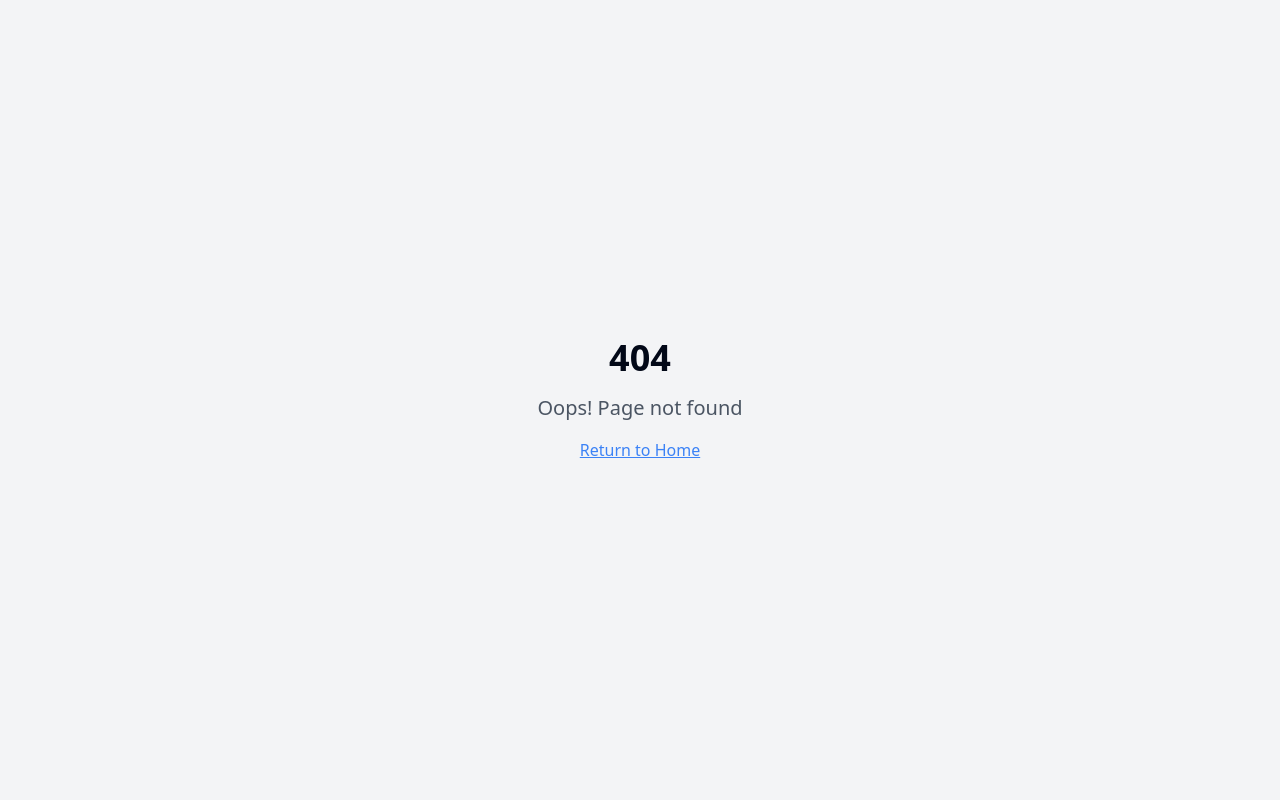
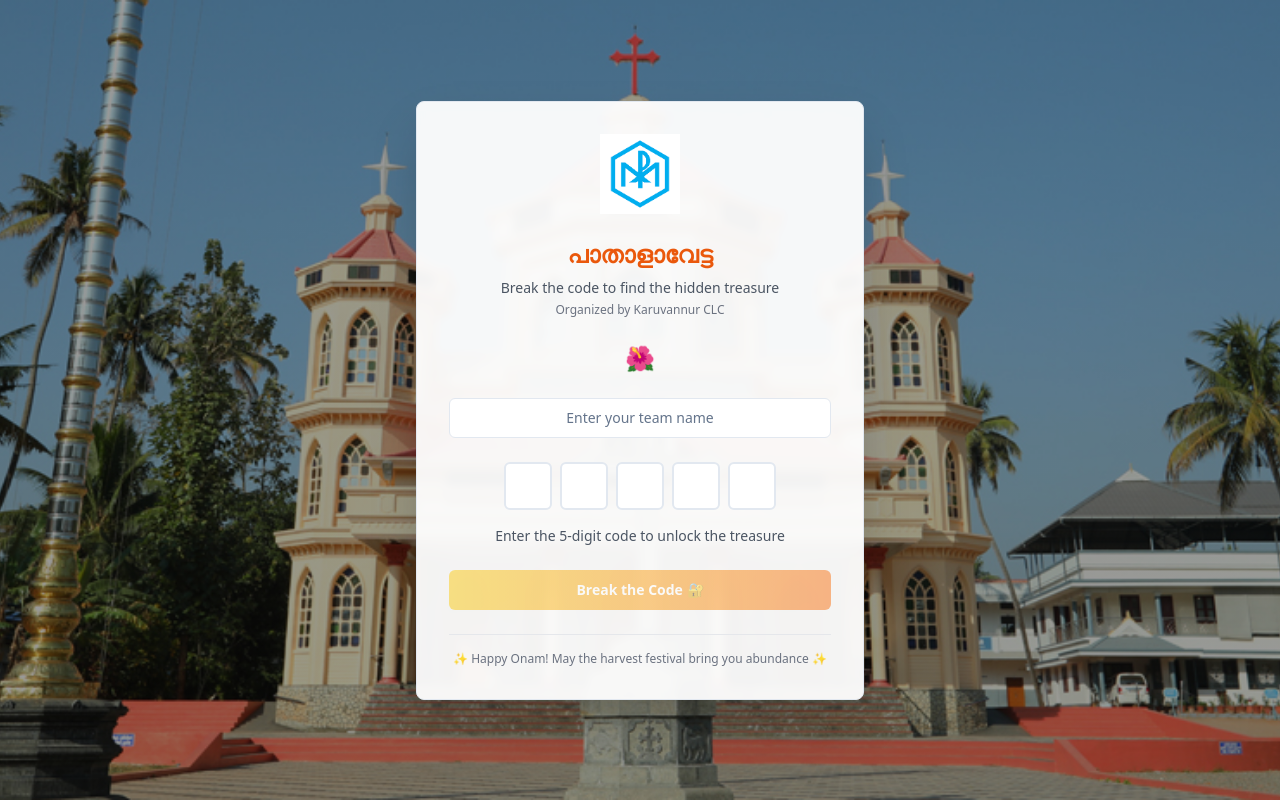
Before and after one commit to diyadavis25/dream-weaver-clone, a React (Vite) app: page /treasure-hunt in a window 1280 px wide. Before the commit this address had no page. Built offline with nearby package versions, Linux system fonts and the light colour scheme.

Commit message:
Add treasure hunt page

```diff
--- a/src/App.tsx
+++ b/src/App.tsx
@@ -4,6 +4,7 @@ import { TooltipProvider } from "@/components/ui/tooltip";
 import { QueryClient, QueryClientProvider } from "@tanstack/react-query";
 import { BrowserRouter, Routes, Route } from "react-router-dom";
 import Index from "./pages/Index";
+import TreasureHunt from "./pages/TreasureHunt";
 import NotFound from "./pages/NotFound";
 
 const queryClient = new QueryClient();
@@ -16,6 +17,7 @@ const App = () => (
       <BrowserRouter>
         <Routes>
           <Route path="/" element={<Index />} />
+          <Route path="/treasure-hunt" element={<TreasureHunt />} />
           {/* ADD ALL CUSTOM ROUTES ABOVE THE CATCH-ALL "*" ROUTE */}
           <Route path="*" element={<NotFound />} />
         </Routes>
--- a/src/pages/Index.tsx
+++ b/src/pages/Index.tsx
@@ -1,11 +1,20 @@
-// Update this page (the content is just a fallback if you fail to update the page)
+import { Button } from "@/components/ui/button";
+import { useNavigate } from "react-router-dom";
 
 const Index = () => {
+  const navigate = useNavigate();
+
   return (
     <div className="min-h-screen flex items-center justify-center bg-background">
       <div className="text-center">
-        <h1 className="text-4xl font-bold mb-4">Welcome to Your Blank App</h1>
-        <p className="text-xl text-muted-foreground">Start building your amazing project here!</p>
+        <h1 className="text-4xl font-bold mb-4">St. Mary's Church Karuvannur</h1>
+        <p className="text-xl text-muted-foreground mb-8">Welcome to our Onam Treasure Hunt!</p>
+        <Button
+          onClick={() => navigate('/treasure-hunt')}
+          className="bg-gradient-to-r from-orange-400 to-red-500 hover:from-orange-500 hover:to-red-600 text-white font-semibold px-8 py-3"
+        >
+          Start Treasure Hunt 🌺
+        </Button>
       </div>
     </div>
   );
--- /dev/null
+++ b/src/pages/TreasureHunt.tsx
@@ -0,0 +1,173 @@
+import React, { useState } from 'react';
+import { Button } from '@/components/ui/button';
+import { Input } from '@/components/ui/input';
+import { Card, CardContent } from '@/components/ui/card';
+import churchBackground from '@/assets/church-background.jpg';
+import clcLogo from '@/assets/clc-logo.png';
+
+const TreasureHunt = () => {
+  const [teamName, setTeamName] = useState('');
+  const [code, setCode] = useState(['', '', '', '', '']);
+  const [gameState, setGameState] = useState<'input' | 'success' | 'failure'>('input');
+  const CORRECT_CODE = '01964';
+
+  const handleCodeChange = (index: number, value: string) => {
+    if (value.length <= 1 && /^[0-9]*$/.test(value)) {
+      const newCode = [...code];
+      newCode[index] = value;
+      setCode(newCode);
+
+      // Auto-focus next input
+      if (value && index < 4) {
+        const nextInput = document.getElementById(`code-${index + 1}`);
+        nextInput?.focus();
+      }
+    }
+  };
+
+  const handleSubmit = () => {
+    const enteredCode = code.join('');
+    if (enteredCode === CORRECT_CODE) {
+      setGameState('success');
+    } else {
+      setGameState('failure');
+    }
+  };
+
+  const resetGame = () => {
+    setGameState('input');
+    setCode(['', '', '', '', '']);
+    setTeamName('');
+  };
+
+  const tryAgain = () => {
+    setGameState('input');
+    setCode(['', '', '', '', '']);
+  };
+
+  return (
+    <div
+      className="min-h-screen flex items-center justify-center p-4"
+      style={{
+        backgroundImage: `linear-gradient(rgba(0, 0, 0, 0.4), rgba(0, 0, 0, 0.4)), url(${churchBackground})`,
+        backgroundSize: 'cover',
+        backgroundPosition: 'center',
+        backgroundRepeat: 'no-repeat'
+      }}
+    >
+      <Card className="w-full max-w-md bg-white/95 backdrop-blur-sm shadow-2xl">
+        <CardContent className="p-8 text-center space-y-6">
+          {/* Logo */}
+          <div className="flex justify-center">
+            <img src={clcLogo} alt="CLC Logo" className="w-20 h-20" />
+          </div>
+
+          {/* Title in Malayalam style */}
+          <div>
+            <h1 className="text-2xl font-bold text-orange-600 mb-2">പാതാളാവേട്ട</h1>
+            <p className="text-gray-600 text-sm">Break the code to find the hidden treasure</p>
+            <p className="text-gray-500 text-xs mt-1">Organized by Karuvannur CLC</p>
+          </div>
+
+          {/* Flower decoration */}
+          <div className="text-2xl">🌺</div>
+
+          {gameState === 'input' && (
+            <div className="space-y-6">
+              {/* Team Name Input */}
+              <div>
+                <Input
+                  placeholder="Enter your team name"
+                  value={teamName}
+                  onChange={(e) => setTeamName(e.target.value)}
+                  className="text-center"
+                />
+              </div>
+
+              {/* Code Input */}
+              <div className="space-y-4">
+                <div className="flex justify-center space-x-2">
+                  {code.map((digit, index) => (
+                    <Input
+                      key={index}
+                      id={`code-${index}`}
+                      type="text"
+                      maxLength={1}
+                      value={digit}
+                      onChange={(e) => handleCodeChange(index, e.target.value)}
+                      className="w-12 h-12 text-center text-lg font-bold border-2"
+                    />
+                  ))}
+                </div>
+                <p className="text-sm text-gray-600">Enter the 5-digit code to unlock the treasure</p>
+              </div>
+
+              {/* Submit Button */}
+              <Button
+                onClick={handleSubmit}
+                disabled={!teamName || code.some(d => !d)}
+                className="w-full bg-gradient-to-r from-yellow-400 to-orange-500 hover:from-yellow-500 hover:to-orange-600 text-white font-semibold py-3"
+              >
+                Break the Code 🔐
+              </Button>
+            </div>
+          )}
+
+          {gameState === 'success' && (
+            <div className="space-y-6">
+              <div className="text-6xl">🏆</div>
+              <div>
+                <h2 className="text-2xl font-bold text-green-600 mb-4">
+                  Team {teamName} Won the Treasure Hunt!
+                </h2>
+                <p className="text-gray-600 mb-4">
+                  Congratulations! Team {teamName} discovered the hidden Onam treasure.
+                  May this festival bring you prosperity and joy! 🌺
+                </p>
+                <div className="flex justify-center space-x-2 text-2xl mb-4">
+                  🎊 💰 🌸 🎉 ✨
+                </div>
+              </div>
+              <Button
+                onClick={resetGame}
+                className="w-full bg-gradient-to-r from-green-400 to-blue-500 hover:from-green-500 hover:to-blue-600 text-white font-semibold py-3"
+              >
+                Play Again 🔄
+              </Button>
+            </div>
+          )}
+
+          {gameState === 'failure' && (
+            <div className="space-y-6">
+              <div className="text-6xl">💫</div>
+              <div>
+                <h2 className="text-2xl font-bold text-red-600 mb-4">You Lost This Round</h2>
+                <p className="text-gray-600 mb-4">
+                  The treasure remains hidden. Don't give up! Try again and unlock the Onam festivities.
+                </p>
+                <div className="flex justify-center space-x-2 text-2xl mb-4">
+                  🌺 😔 🌺
+                </div>
+              </div>
+              <Button
+                onClick={tryAgain}
+                className="w-full bg-gradient-to-r from-yellow-400 to-red-500 hover:from-yellow-500 hover:to-red-600 text-white font-semibold py-3"
+              >
+                Try Again 🔍
+              </Button>
+            </div>
+          )}
+
+          {/* Footer */}
+          <div className="pt-4 border-t border-gray-200">
+            <p className="text-xs text-gray-500">
+              ✨ Happy Onam! May the harvest festival bring you abundance ✨
+            </p>
+          </div>
+        </CardContent>
+      </Card>
+    </div>
+  );
+};
+
+export default TreasureHunt;
```
Also changed, not shown: src/assets/church-background.jpg (added), src/assets/clc-logo.png (added).
